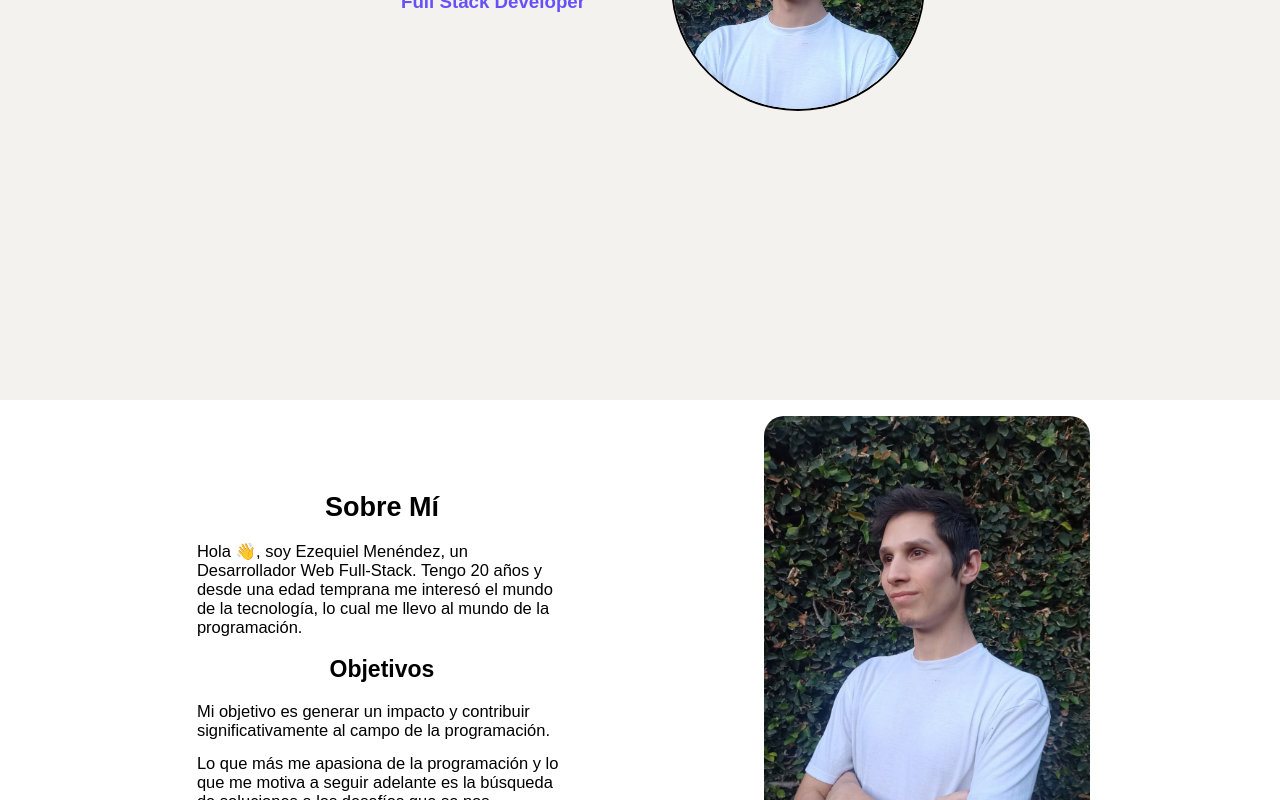
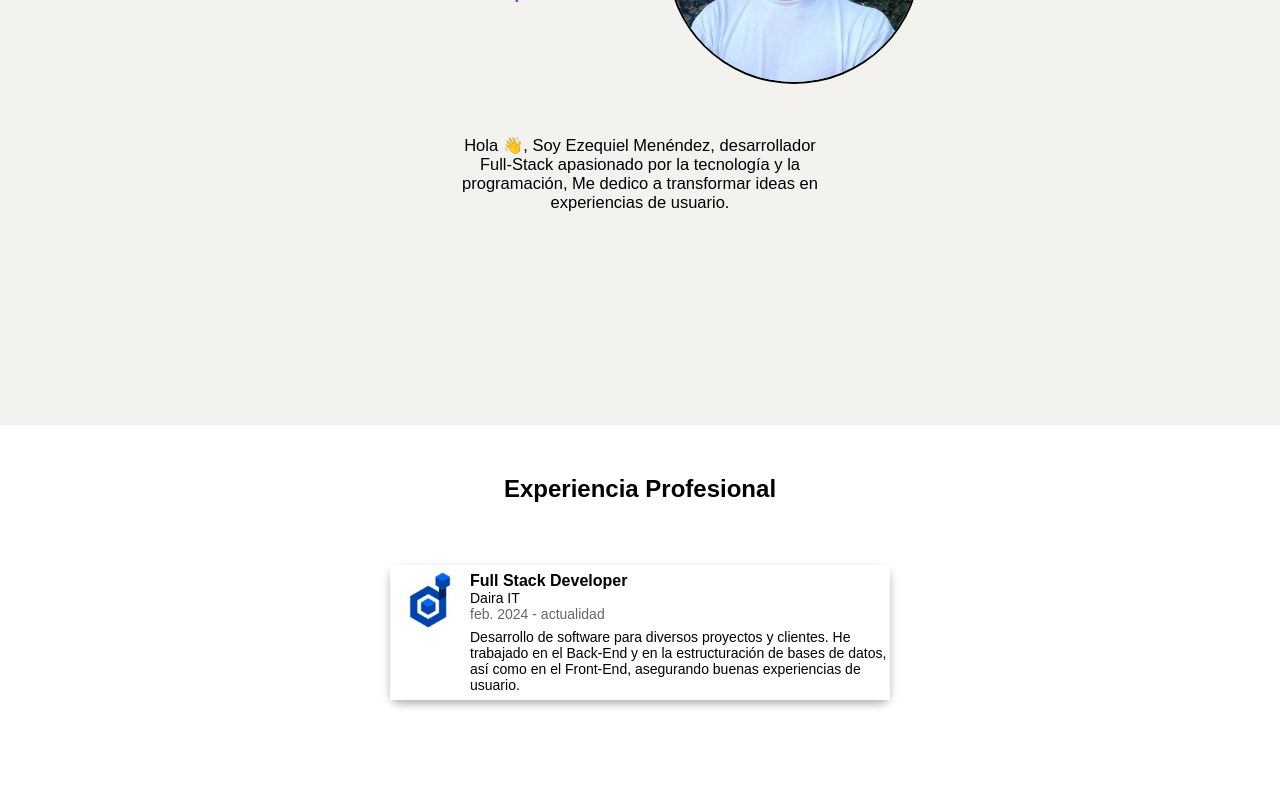
Before and after one commit to EzequielMenendez/portfolio_EM, a React (Vite) app in the folder client/: page / in a window 1280 px wide. Shown: the part 400-1200 px from the top of the page. Built offline with nearby package versions, Linux system fonts and the light colour scheme.

Commit message:
Agregado de sección experiencia

```diff
--- a/client/src/App.jsx
+++ b/client/src/App.jsx
@@ -1,4 +1,4 @@
-import AboutMe from "./components/AboutMe/AboutMe"
+import Experience from "./components/Experience/Experience"
 import Certificates from "./components/Certificates/Certificates"
 import Footer from "./components/Footer/Footer"
 import NavBar from "./components/NavBar/NavBar"
@@ -11,7 +11,7 @@ function App() {
     <>
       <NavBar />
       <Welcome />
-      <AboutMe />
+      <Experience />
       <Skills />
       <Certificates />
       <Proyects />
--- a/client/src/components/AboutMe/AboutMe.jsx
+++ /dev/null
@@ -1,30 +0,0 @@
-import { DivAbout, DivText, H2About, H3About, PAbout, DivInfo, ImgAbout, DivImg } from "./StyledAboutMe"
-import FotoEze from "../../utils/FotoEzePerfil.jpg"
-import { Slide } from "react-reveal"
-
-const AboutMe = ()=>{
-    return (
-        <div id="about">
-        <Slide bottom>
-            <DivAbout>
-                <DivInfo>
-                    <H2About>Sobre Mí</H2About>
-                    <DivText>
-                        <PAbout>Hola 👋, soy Ezequiel Menéndez, un Desarrollador Web Full-Stack. Tengo 20 años y desde una edad temprana me interesó el mundo de la tecnología, lo cual me llevo al mundo de la programación.</PAbout>
-                    </DivText>
-                    <H3About>Objetivos</H3About>
-                    <DivText>
-                        <PAbout>Mi objetivo es generar un impacto y contribuir significativamente al campo de la programación.</PAbout>
-                        <PAbout>Lo que más me apasiona de la programación y lo que me motiva a seguir adelante es la búsqueda de soluciones a los desafíos que se nos presentan, siempre explorando múltiples perspectivas.</PAbout>
-                    </DivText>
-                </DivInfo>
-                <DivImg>
-                    <ImgAbout src={FotoEze}/>
-                </DivImg>
-            </DivAbout>
-        </Slide>
-        </div>
-    )
-}
-
-export default AboutMe
--- a/client/src/components/AboutMe/StyledAboutMe.js
+++ /dev/null
@@ -1,72 +0,0 @@
-import styled from 'styled-components'
-
-export const DivAbout = styled.div`
-    display: flex;
-    align-items: center;
-    justify-content: space-evenly;
-    background-color: #ffffff;
-    min-height: 67vh;
-    @media (max-width: 600px) {
-        justify-content: center;
-    }
-`
-
-export const DivInfo = styled.div`
-    display: flex;
-    flex-direction: column;
-    align-items: center;
-    justify-content: center;
-    background-color: #ffffff;
-`
-
-export const H2About = styled.h2`
-    background-color: #ffffff;
-    font-size: 27px;
-    margin: 12px;
-`
-
-export const H3About = styled.h3`
-    background-color: #ffffff;
-    font-size: 23px;
-    margin: 12px;
-`
-
-export const PAbout = styled.p`
-    background-color: #ffffff;
-    padding: 7px;
-    font-size: 16.5px;
-`
-
-export const DivText = styled.div`
-    max-width: 30vw;
-    @media (max-width: 800px) {
-        max-width: 35vw;
-    }
-    @media (max-width: 700px) {
-        max-width: 40vw;
-    }
-    @media (max-width: 600px) {
-        max-width: 70vw;
-    }
-`
-
-export const ImgAbout = styled.img`
-    height: 500px;
-    width: auto;
-    border-radius: 20px;
-    @media (max-width: 800px) {
-        height: 450px;
-        width: auto;
-    }
-    @media (max-width: 700px) {
-        height: 400px;
-        width: auto;
-    }
-    @media (max-width: 600px) {
-        display: none
-    }
-`
-
-export const DivImg = styled.div`
-    background-color: #ffffff;
-`
--- /dev/null
+++ b/client/src/components/Experience/Experience.jsx
@@ -0,0 +1,44 @@
+import { DivCardExp, DivExp, DivTextExp, H2Exp, PDateExp, PTextExp, PNameExp, PPositionExp } from "./StyledExperience"
+import { Slide } from "react-reveal"
+import Daira from "../../utils/DairaLogo.jfif"
+
+const AboutMe = ()=>{
+
+    const experiences = [
+        {
+            name: "Daira IT",
+            description: "Desarrollo de software para diversos proyectos y clientes. He trabajado en el Back-End y en la estructuración de bases de datos, así como en el Front-End, asegurando buenas experiencias de usuario.",
+            logo: "logo",
+            startDate: "feb. 2024",
+            endDate: "actualidad",
+            position: "Full Stack Developer"
+        }
+    ]
+
+    return (
+        <div id="exp">
+        <Slide bottom>
+            <DivExp>
+                <H2Exp>Experiencia Profesional</H2Exp   >
+                    {experiences.map((e, i)=>(
+                        <Slide left cascade key={i}>
+                            <DivCardExp>
+                                <DivTextExp>
+                                    <img src={Daira} width={70}/>
+                                </DivTextExp>
+                                <DivTextExp>
+                                    <PPositionExp>{e.position}</PPositionExp>
+                                    <PNameExp>{e.name}</PNameExp>
+                                    <PDateExp>{e.startDate} - {e.endDate}</PDateExp>
+                                    <PTextExp>{e.description}</PTextExp>
+                                </DivTextExp>
+                            </DivCardExp>
+                        </Slide>
+                    ))}
+            </DivExp>
+        </Slide>
+        </div>
+    )
+}
+
+export default AboutMe
--- /dev/null
+++ b/client/src/components/Experience/StyledExperience.js
@@ -0,0 +1,72 @@
+import styled from 'styled-components'
+
+export const DivExp = styled.div`
+    display: flex;
+    flex-direction: column;
+    align-items: center;
+    background-color: #ffffff;
+    gap: 40px;
+    padding-bottom: 100px;
+`
+
+export const H2Exp = styled.h2`
+    background-color: #ffffff;
+    padding-top: 50px;
+    padding-bottom: 22px;
+`
+
+export const DivCardExp = styled.div`
+    background-color: #ffffff;
+    width: 500px;
+    height: 135px;
+    display: flex;
+    box-shadow: 0px 4px 8px rgba(0, 0, 0, 0.3);
+    border-radius: 10px;
+    @media (max-width: 550px) {
+        width: 450px;
+    }
+    @media (max-width: 480px) {
+        width: 400px;
+        height: 160px;
+    }
+    @media (max-width: 430px) {
+        width: 350px;
+        height: 180px;
+    }
+    @media (max-width: 380px) {
+        width: 300px;
+        height: 200px;
+    }
+`
+
+export const PTextExp = styled.p`
+    background-color: #ffffff;
+    font-size: 14px;
+    margin-top: 7px;
+`
+
+export const PPositionExp = styled.p`
+    background-color: #ffffff;
+    margin-top: 7px;
+    font-weight: 700;
+`
+
+export const PNameExp = styled.p`
+    background-color: #ffffff;
+    font-weight: 300;
+    font-size: 14px;
+`
+
+export const PDateExp = styled.p`
+    background-color: #ffffff;
+    font-weight: 1.4rem;
+    font-size: 14px;
+    color: rgba(0, 0, 0, .6);
+`
+
+export const DivTextExp = styled.div`
+    background-color: #ffffff;
+    display: flex;
+    flex-direction: column;
+    padding-left: 5px;
+`
--- a/client/src/components/Footer/Footer.jsx
+++ b/client/src/components/Footer/Footer.jsx
@@ -12,7 +12,7 @@ const Footer = () => {
 
     return(
         <FooterDiv id="footer">
-            <H2Contact>Contactame</H2Contact>
+            <H2Contact>Contáctame</H2Contact>
             <CardContainer>
                 {contacts.map((c,i)=>(
                     <DivCardContact key={i}>
--- a/client/src/components/NavBar/NavBar.jsx
+++ b/client/src/components/NavBar/NavBar.jsx
@@ -37,6 +37,7 @@ function NavBar() {
             <h2>Ezequiel Menéndez</h2>
             <div className={`links ${clicked ? 'active' : ''}`}>
                 <a onClick={(e) => handleLinkClick(e, 'about')} href="#about">Sobre Mí</a>
+                <a onClick={(e) => handleLinkClick(e, 'exp')} href="#exp">Experiencia</a>
                 <a onClick={(e) => handleLinkClick(e, 'skills')} href="#skills">Habilidades</a>
                 <a onClick={(e) => handleLinkClick(e, 'certificates')} href="#certificates">Certificados</a>
                 <a onClick={(e) => handleLinkClick(e, 'projects')} href="#projects">Proyectos</a>
--- a/client/src/components/Projects/Projects.jsx
+++ b/client/src/components/Projects/Projects.jsx
@@ -18,8 +18,8 @@ const Proyects = () => {
             <H2Proyect>Proyectos</H2Proyect>
             <div>
                 {proyects.map((p, i)=>(
-                    <Slide left cascade>
-                    <DivCardProyects key={i}>
+                    <Slide left cascade key={i}>
+                    <DivCardProyects>
                         <div>
                             <StyledVideoPlayer
                             url={p.video}
--- a/client/src/components/Projects/StyledProyect.js
+++ b/client/src/components/Projects/StyledProyect.js
@@ -74,7 +74,8 @@ export const DivCenter = styled.div`
 
 export const H2Proyect = styled.h2`
     font-size: 25px;
-    padding: 22px;
+    padding-top: 50px;
+    padding-bottom: 22px;
 `
 
 export const PProyect = styled.p`
--- a/client/src/components/Welcome/StyledWelcome.js
+++ b/client/src/components/Welcome/StyledWelcome.js
@@ -1,16 +1,30 @@
 import styled from 'styled-components'
+
+export const DivContainer = styled.div`
+    display: flex;
+    flex-direction: column;
+    align-items: center;
+    justify-content: center;
+    gap: 5vh;
+    height: 100vh;
+    width: 100%;
+    margin-top: 25px;
+    @media (max-width: 610px) {
+        flex-direction: column;
+    }
+    h1{
+        font-size: 30px;
+    }
+`
 
 export const DivWelcome = styled.div`
     display: flex;
     align-items: center;
     justify-content: center;
     gap: 5vh;
-    height: 100vh;
     @media (max-width: 610px) {
         flex-direction: column;
-    }
-    h1{
-        font-size: 30px;
+        margin-top: 50px;
     }
 `
 
@@ -20,14 +34,11 @@ export const ImgStyled = styled.img`
     max-height: 248px;
     border-radius: 50%;
     border: solid 2px;
-    margin-bottom: 30px;
 `
 
 export const DivText = styled.div`
     display: flex;
     flex-direction: column;
-    align-items: center;
-    margin-bottom: 30px;
     @media (max-width: 610px) {
         margin-bottom: 0px;
     }
@@ -36,3 +47,23 @@ export const DivText = styled.div`
 export const H3Welcome = styled.h3`
     color: #6650f8;
 `
+
+export const PAbout = styled.p`
+    padding: 7px;
+    font-size: 16.5px;
+    text-align: center;
+    margin-top: 5px;
+`
+
+export const DivAbout = styled.div`
+    max-width: 30vw;
+    @media (max-width: 800px) {
+        max-width: 35vw;
+    }
+    @media (max-width: 700px) {
+        max-width: 40vw;
+    }
+    @media (max-width: 600px) {
+        max-width: 70vw;
+    }
+`
--- a/client/src/components/Welcome/Welcome.jsx
+++ b/client/src/components/Welcome/Welcome.jsx
@@ -1,10 +1,12 @@
 import FotoEze from "../../utils/FotoEze.jpg"
-import { DivText, DivWelcome, H3Welcome, ImgStyled } from "./StyledWelcome"
+import { DivText, DivContainer, DivWelcome, H3Welcome, ImgStyled, PAbout, DivAbout } from "./StyledWelcome"
 import {Fade} from 'react-reveal'
 
 const Welcome = ()=>{
     return(
+        <div id="about">
         <Fade rigth>
+            <DivContainer>
                 <DivWelcome>
                     <DivText>
                         <h1>Ezequiel Menéndez</h1>
@@ -12,7 +14,12 @@ const Welcome = ()=>{
                     </DivText>
                     <ImgStyled src={FotoEze}/>
                 </DivWelcome>
+                <DivAbout>
+                    <PAbout>Hola 👋, Soy Ezequiel Menéndez, desarrollador Full-Stack apasionado por la tecnología y la programación, Me dedico a transformar ideas en experiencias de usuario.</PAbout>
+                </DivAbout>
+            </DivContainer>
         </Fade>
+        </div>
     )
 }
 
--- a/client/src/index.css
+++ b/client/src/index.css
@@ -4,3 +4,7 @@
   scroll-behavior: smooth;
   font-family: Arial, sans-serif;
 }
+
+.react-reveal{
+  background-color: inherit;
+}
```
Also changed, not shown: client/src/utils/DairaLogo.jfif (added). Lines whose indentation alone changed are shown as unchanged.
